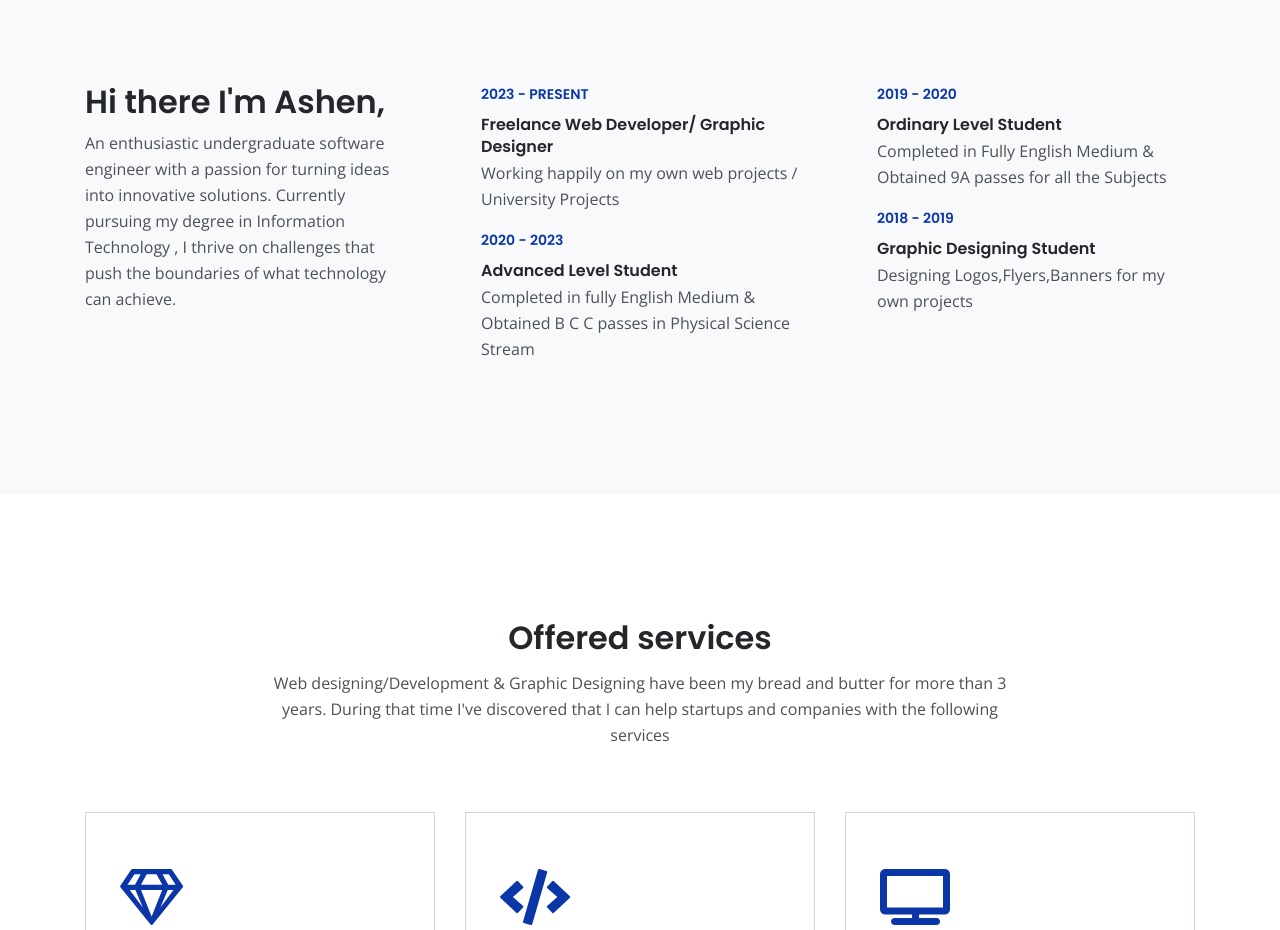
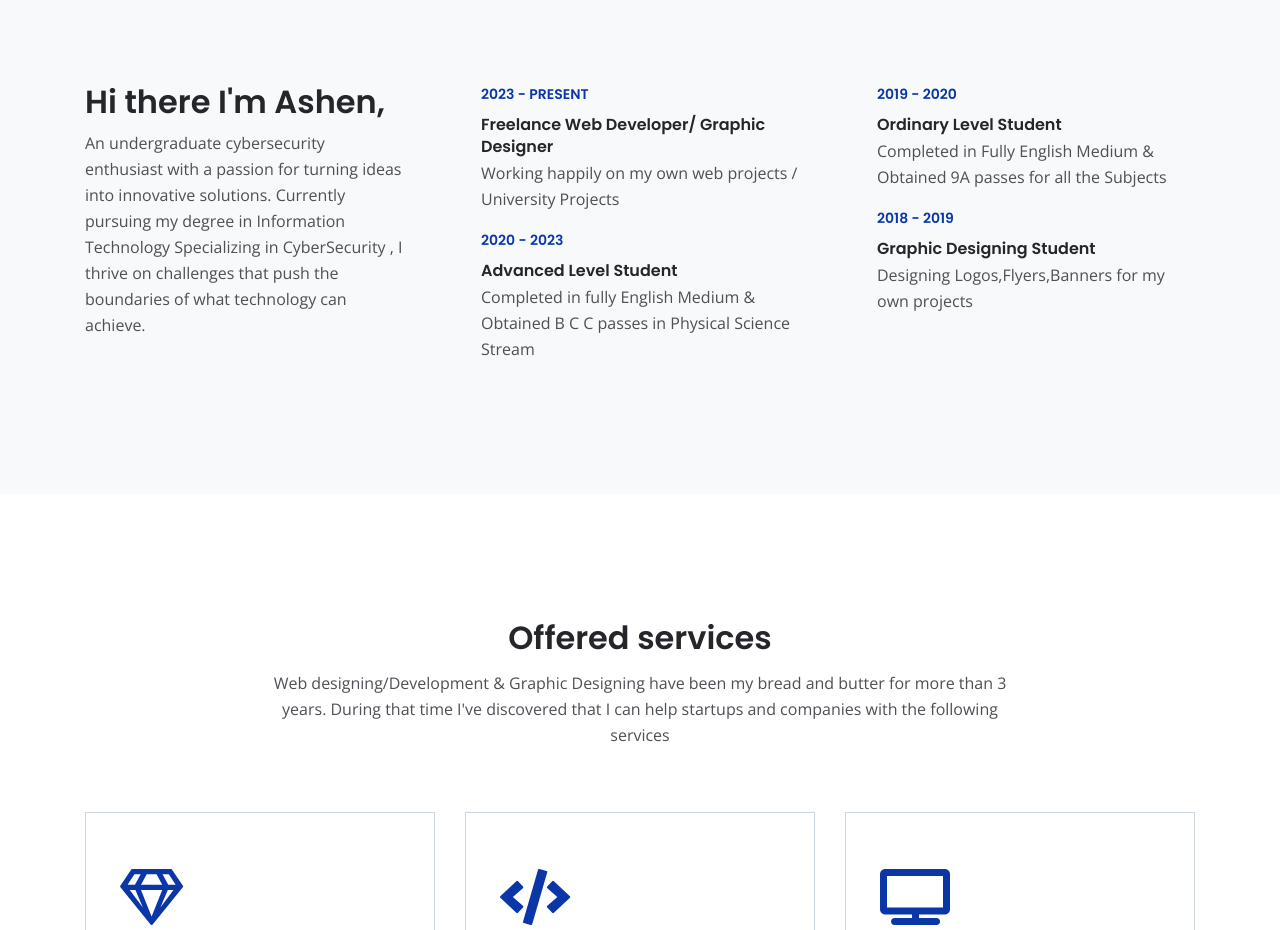
Before and after one commit to ashenamantha/ashenamantha.github.io, a plain HTML site: page index.html in a window 1280 px wide. Shown: the part 1000-1930 px from the top of the page. Drawn offline with nearby package versions, Linux system fonts and the light colour scheme.

Commit message:
Update index.html

```diff
--- a/index.html
+++ b/index.html
@@ -92,7 +92,7 @@
                 <div class="col-lg-4">
                     <div class="text-container first">
                         <h2>Hi there I'm Ashen,</h2>
-                        <p>An enthusiastic undergraduate software engineer with a passion for turning ideas into innovative solutions. Currently pursuing my degree in Information Technology , I thrive on challenges that push the boundaries of what technology can achieve.</p>
+                        <p>An undergraduate cybersecurity enthusiast with a passion for turning ideas into innovative solutions. Currently pursuing my degree in Information Technology Specializing in CyberSecurity , I thrive on challenges that push the boundaries of what technology can achieve.</p>
                     </div> <!-- end of text-container -->
                 </div> <!-- end of col -->
                 <div class="col-lg-4">
```
